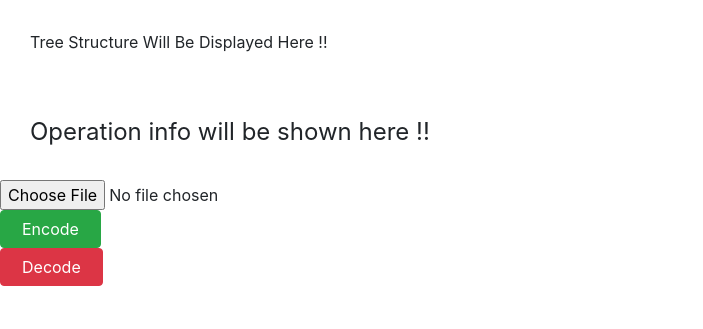
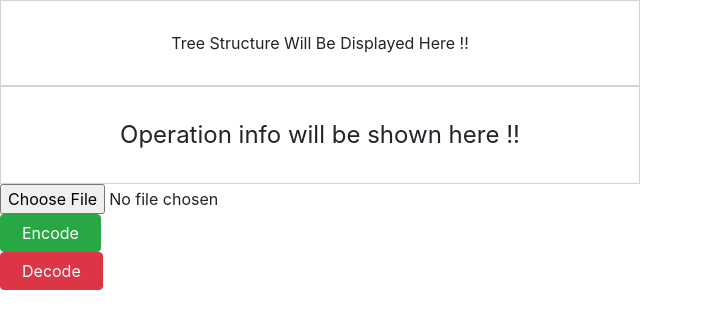
Before and after one commit to Vidit-jindal/File-Zipper, a PHP site: page / in a window 1280 px wide. Shown: the part 61-390 px from the top of the page, without its empty margins (0-703 px from the left). Run offline with PHP 8.4, Linux system fonts and the light colour scheme.

Commit message:
Update style.css

```diff
--- a/style.css
+++ b/style.css
@@ -7,3 +7,8 @@ body {
     padding: 30px;
     width: 50%;
     height: 100%;
+ border: 1px solid lightgray;
+    display: flex;
+    flex-wrap: wrap;
+    align-content: center;
+}
```
